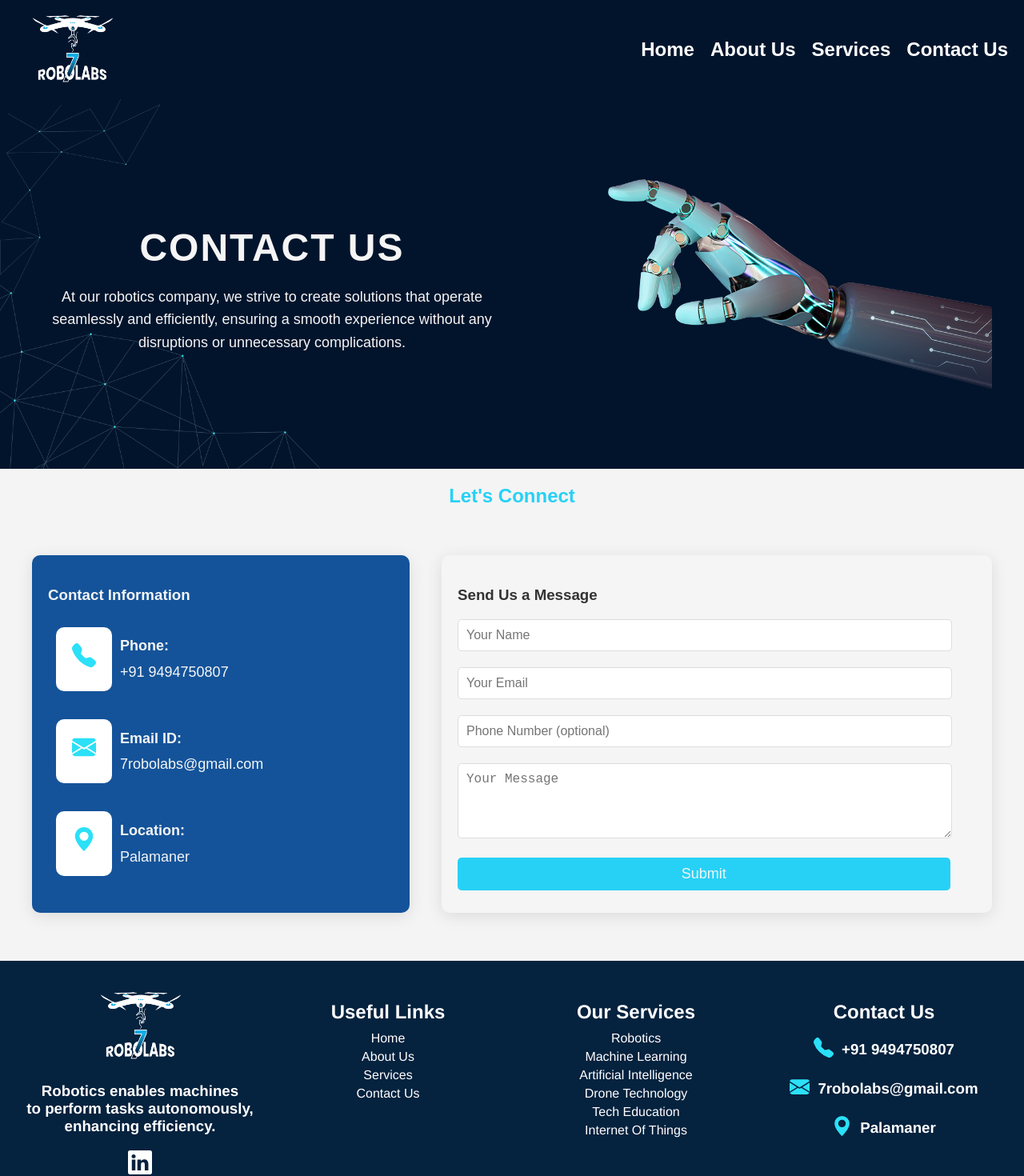
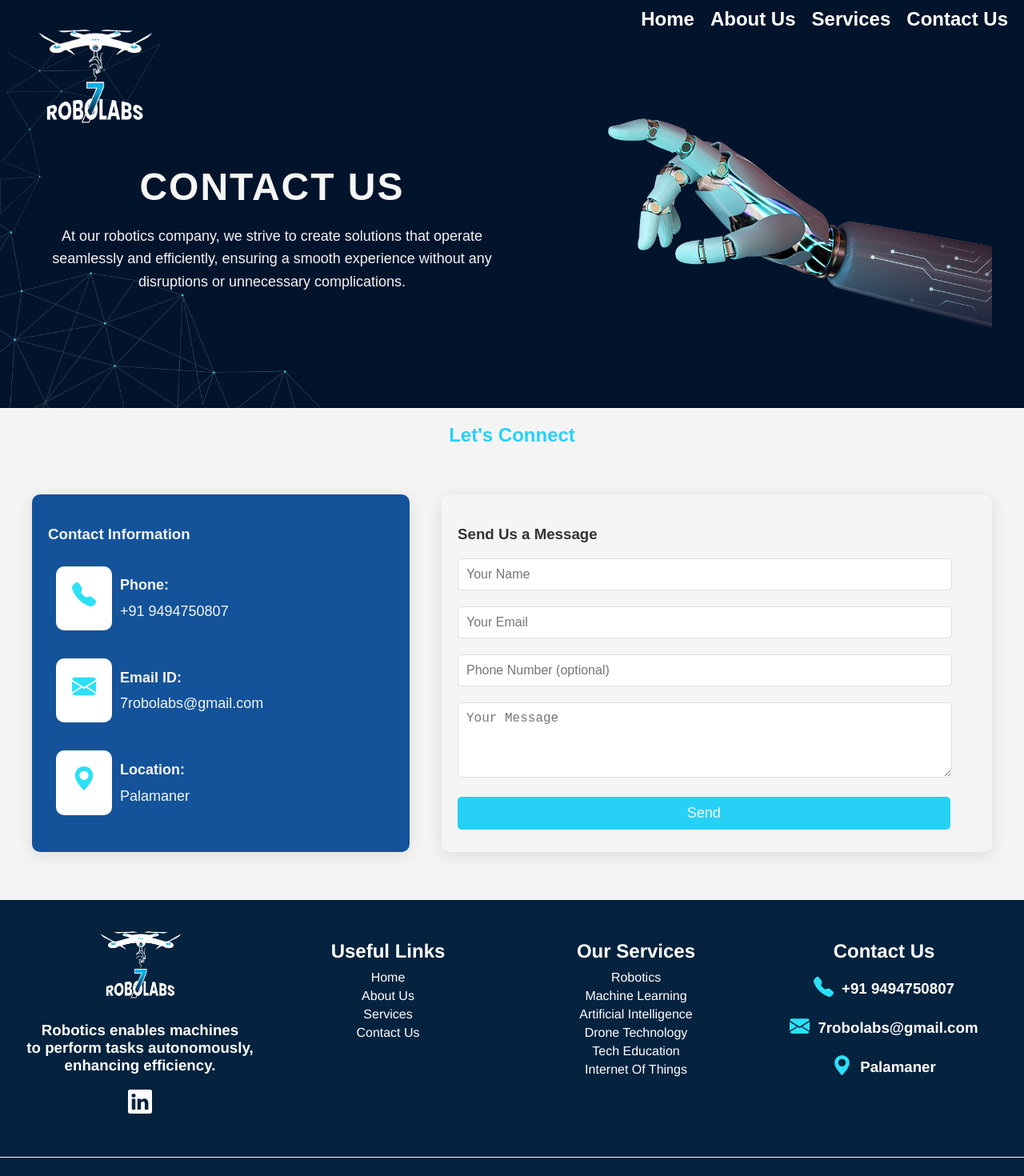
Before and after one commit to 7robolabs/7RoboLabs-v1, a React (Create React App) app: page /contactus in a window 1280 px wide. Shown: the top 1470 px of the page at 80% size. Built offline with nearby package versions, Linux system fonts and the light colour scheme.

Commit message:
feat: add email js feature and homepage changes

```diff
--- a/package.json
+++ b/package.json
@@ -3,6 +3,7 @@
   "version": "0.1.0",
   "private": true,
   "dependencies": {
+    "@emailjs/browser": "^4.4.1",
     "cra-template": "1.2.0",
     "react": "^19.0.0",
     "react-dom": "^19.0.0",
--- a/src/components/ContactUs/ContactUs.component.js
+++ b/src/components/ContactUs/ContactUs.component.js
@@ -1,40 +1,49 @@
-import React, { useState } from "react";
+import React, { useState, useRef } from "react";
 import NavItem from "../NavItem";
 import Footer from "../Footer";
+import emailjs from "@emailjs/browser";
 import "./ContactUs.styles.scss";
 
 const ContactUs = () => {
   const [formData, setFormData] = useState({
     name: "",
     email: "",
+    message: "",
     number: "",
-    message: "",
   });
+  const form = useRef();
 
   const handleChange = (e) => {
     const { name, value } = e.target;
     setFormData((prev) => ({ ...prev, [name]: value }));
   };
 
-  const sendMail = () => {
+  const sendMail = (e) => {
+    e.preventDefault();
     if (!formData.name || !formData.email || !formData.message) {
       alert("Please fill in all required fields.");
       return;
     }
 
-    const serviceID = "service_gj57uzq";
+    const serviceID = "service_3a5vkip";
     const templateID = "template_8t8kwtm";
-    console.log("log the formData", formData);
-    alert("your form date successfully sent")
-    /**
-     * window?.emailjs
-      .send(serviceID, templateID, formData)
+    const publicKey = "dqWNR_vMqHB8K27EI";
+    const templateParams = {
+      name: formData.name,
+      email: formData.email,
+      number: formData.number,
+      message: formData.message,
+    };
+    emailjs
+      .send(serviceID, templateID, templateParams, publicKey)
       .then(() => {
         setFormData({ name: "", email: "", number: "", message: "" });
         alert("Your message has been sent successfully!");
       })
-      .catch((err) => console.error("Error sending message:", err));
-    */
+      .catch((err) => {
+        console.error("Error sending message:", err);
+        alert("Failed to send the message. Please try again.");
+      });
   };
 
   return (
@@ -125,7 +134,7 @@ const ContactUs = () => {
 
         <div className="contactFormContainer" data-aos="fade-left">
           <h3>Send Us a Message</h3>
-          <form className="contactForm">
+          <form className="contactForm" ref={form} onSubmit={sendMail}>
             <div className="formGroup">
               <input
                 type="text"
@@ -166,9 +175,7 @@ const ContactUs = () => {
               ></textarea>
             </div>
 
-            <button type="button" className="submitButton" onClick={sendMail}>
-              Submit
-            </button>
+            <input type="submit" className="submitButton" value="Send" />
           </form>
         </div>
       </section>
--- a/src/components/Footer/Footer.styles.scss
+++ b/src/components/Footer/Footer.styles.scss
@@ -43,6 +43,7 @@
     }
 
     .logoImage {
+      position: initial;
       height: 100px;
     }
 
--- a/src/components/Homepage/Homepage.component.js
+++ b/src/components/Homepage/Homepage.component.js
@@ -15,7 +15,7 @@ const Homepage = () => {
       <div className="roboticsDescriptionContainer">
         <div className="roboticsDescription">
           <h2 className="mainHeader">
-            Robotics enables machines to perform tasks autonomously, enhancing
+            Robotics enables machines to perform tasks autonomously, <br/> enhancing
             efficiency.
           </h2>
           <p className="subHeader">Smart Solutions for Modern Challenges</p>
--- a/src/components/Homepage/ServicesSection/ServicesSection.styles.scss
+++ b/src/components/Homepage/ServicesSection/ServicesSection.styles.scss
@@ -97,10 +97,16 @@
 @media (max-width: 768px) {
     .servicesSection {
         flex-direction: column;
+
+        .cardsSection {
+            .cardRow {
+                gap: 0;
+            }
         }
 
+        .backgroundSection {
             .contentSection {
-        margin-top: 50px;
+                margin-top: 10px;
 
                 .servicesHeading {
                     font-size: 28px;
@@ -110,10 +116,13 @@
                     font-size: 16px;
                 }
             }
+        }
+    }
 
     .cardRow {
         flex-direction: column;
         align-items: center;
+        gap: 0;
     }
 
     .serviceCard {
--- a/src/components/NavItem/NavItem.styles.scss
+++ b/src/components/NavItem/NavItem.styles.scss
@@ -13,7 +13,8 @@
 }
 
 .logoImage {
-    height: 100px;
+    position: absolute;
+    height: 140px;
     width: auto;
 }
 
@@ -110,6 +111,7 @@
     }
 
     .logoImage {
+        position: initial;
         height: 50px;
     }
 }
```
Lines whose indentation alone changed are shown as unchanged.
